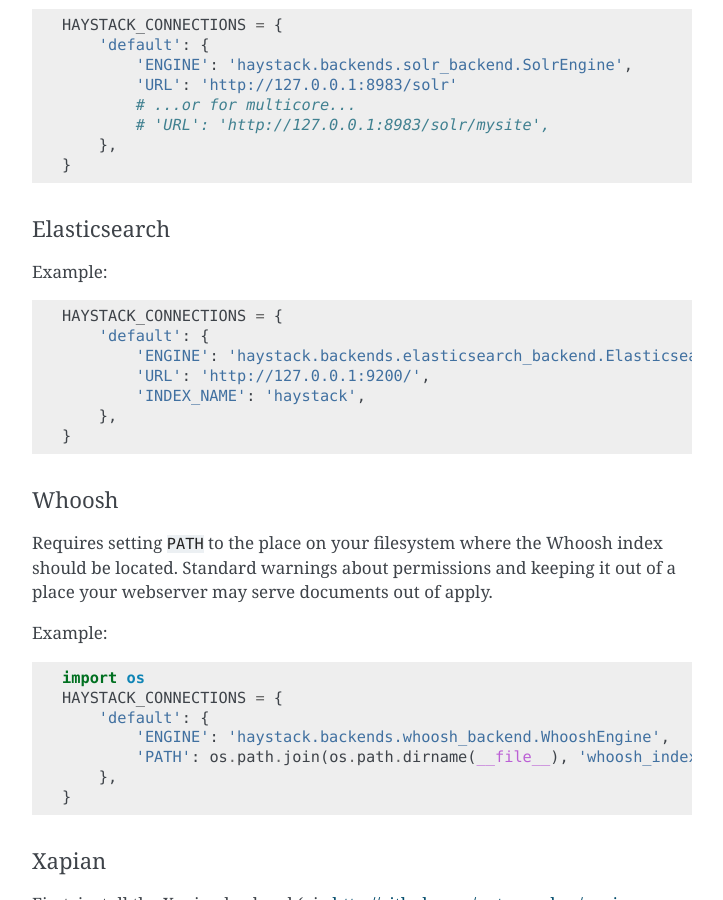
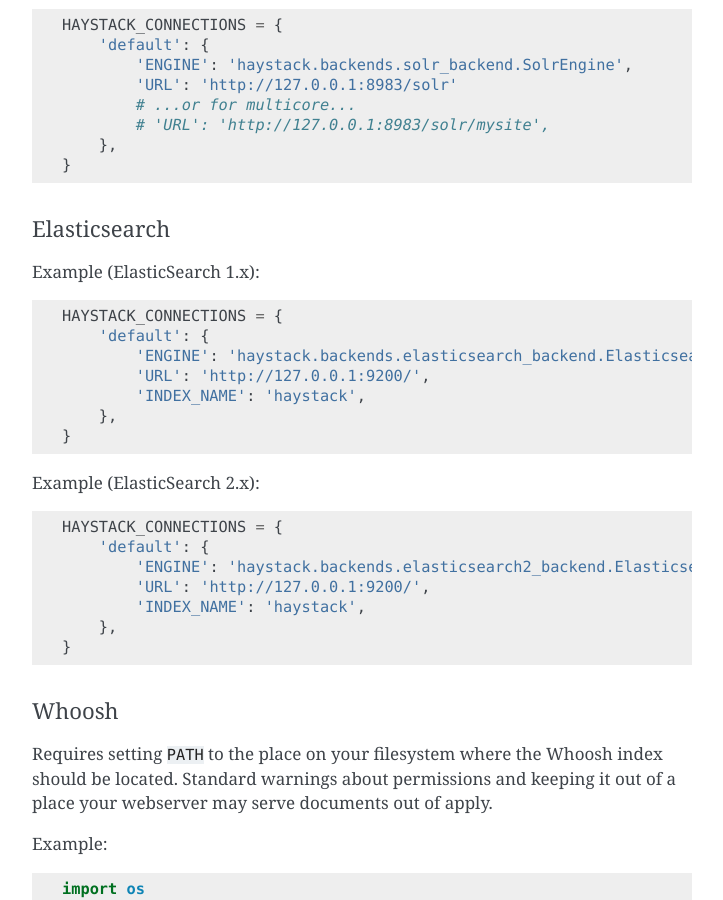
Before and after one commit to django-haystack/django-haystack, a Sphinx documentation site: the page built from docs/tutorial.rst, in a window 1280 px wide and 900 px high, scrolled down 2361 px. Shown: the whole window, without its empty margins (388-1111 px from the left). Built offline with Sphinx 7.4.7, drawn with Linux system fonts in a browser that asks for light colours; pages that are not in the unit, such as notebooks, are missing from menus.

Commit message:
Update tutorial.rst
Added elasticsearch 2.x setting example.

```diff
--- a/docs/tutorial.rst
+++ b/docs/tutorial.rst
@@ -127,7 +127,7 @@
 Elasticsearch
 ~~~~~~~~~~~~~
 
-Example::
+Example (ElasticSearch 1.x)::
 
     HAYSTACK_CONNECTIONS = {
         'default': {
@@ -137,6 +137,15 @@
         },
     }
 
+Example (ElasticSearch 2.x)::
+
+    HAYSTACK_CONNECTIONS = {
+        'default': {
+            'ENGINE': 'haystack.backends.elasticsearch2_backend.Elasticsearch2SearchEngine',
+            'URL': 'http://127.0.0.1:9200/',
+            'INDEX_NAME': 'haystack',
+        },
+    }
 
 Whoosh
 ~~~~~~
```
